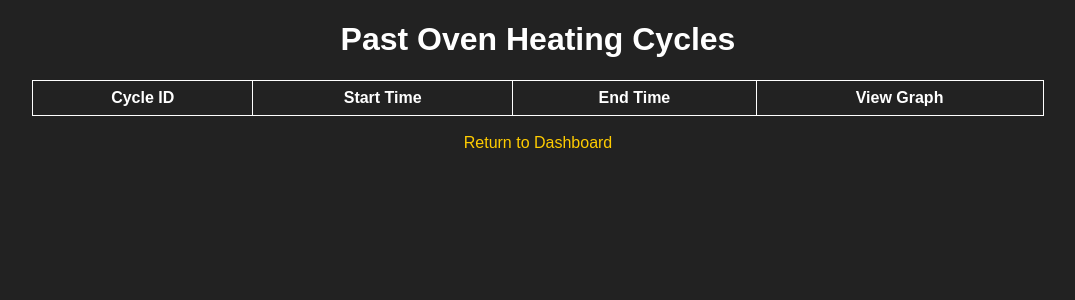
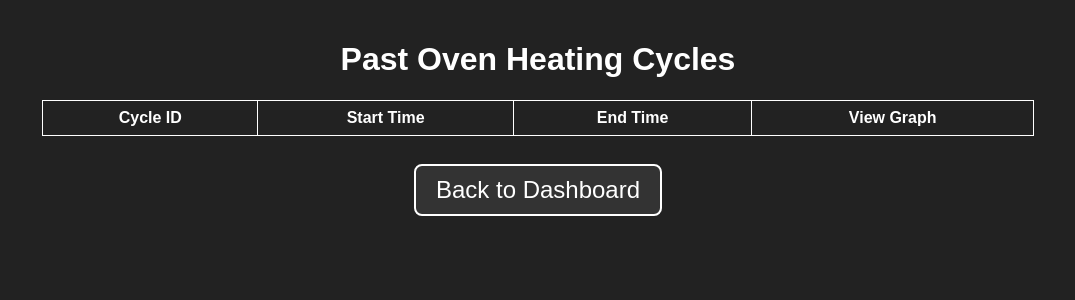
Before and after one commit to elginagain/PowderCoatController, a Flask app: page /cycles in a window 1280 px wide. Shown: the top 300 px of the page, without its empty margins (102-1177 px from the left). Run offline with Flask 3, Linux system fonts and the light colour scheme; data that the repository does not hold is empty.

Commit message:
updated app.py,  current_temp_history.html, cycles.html, and cycle_graph.html to fix an issue with the temp graph not displaying.

```diff
--- a/app.py
+++ b/app.py
@@ -4,7 +4,7 @@ import json
 import time
 import threading
 from datetime import datetime, timedelta
-from temperature_sensor import read_temperature  # Your sensor code
+from temperature_sensor import read_temperature  # Your sensor reading function
 from db import get_db, init_db  # Database helper functions
 
 app = Flask(__name__)
@@ -68,11 +68,10 @@ def end_current_cycle():
 def purge_old_cycles():
     """
     Purge old cycles so that only the last 20 completed cycles remain.
-    This function deletes both the cycles and their associated readings.
+    This deletes both cycles and their associated readings.
     """
     conn = get_db()
     cur = conn.cursor()
-    # Get cycle IDs beyond the most recent 20 (ordered by end_time descending)
     cur.execute("""
         SELECT id FROM cycles
         WHERE end_time IS NOT NULL
@@ -94,8 +93,8 @@ def purge_old_cycles():
 # -------------------------
 def temperature_logger():
     """
-    Continuously read the current temperature and, if a cycle is active,
-    write the reading (with both actual and set temperatures) to the database.
+    Continuously reads the current temperature and, if a cycle is active,
+    writes the reading (including both actual and set temperatures) to the database.
     """
     global current_cycle_id
     while True:
@@ -163,7 +162,7 @@ def toggle_light():
 def toggle_oven():
     global current_cycle_id
     config["oven_on"] = not config.get("oven_on", False)
-    # When turning on the oven, start a new cycle; when turning off, end the cycle.
+    # When turning on, start a new cycle; when turning off, end it.
     if config["oven_on"]:
         start_new_cycle()
     else:
@@ -192,7 +191,7 @@ def set_timer():
     global time_remaining, timer_running
     data = request.get_json()
     with timer_lock:
-        time_remaining = data.get("time", 0) * 60  # minutes to seconds
+        time_remaining = data.get("time", 0) * 60  # Convert minutes to seconds
         timer_running = False
         config["timer_running"] = False
         config["time_remaining"] = int(time_remaining)
@@ -221,21 +220,36 @@ def current_temperature():
     return jsonify({"current_temperature": temp})
 
 # -------------------------
-# New Routes for Graphing
+# New Routes for Graphing and Cycle Data
 # -------------------------
 @app.route('/temperature_graph')
 def temperature_graph():
-    """Page showing the live current temperature history (last 2 hours)."""
+    """Page showing live current temperature history (last 2 hours)."""
     return render_template('current_temp_history.html')
 
 @app.route('/current_temp_history')
 def current_temp_history():
     """
     Return readings for the current cycle over the last 2 hours.
-    Each record includes both the actual and set temperatures.
+    If no cycle is active, try to return data from the most recent cycle that ended within 2 hours.
+    Each record includes both actual and set temperatures.
     """
     two_hours_ago = datetime.now() - timedelta(hours=2)
-    if current_cycle_id is None:
+    cycle_id_to_use = current_cycle_id
+    if cycle_id_to_use is None:
+        # Get the most recent cycle that ended within the past 2 hours.
+        conn = get_db()
+        cur = conn.cursor()
+        cur.execute("""
+            SELECT id FROM cycles
+            WHERE end_time IS NOT NULL AND end_time >= ?
+            ORDER BY end_time DESC LIMIT 1
+        """, (two_hours_ago,))
+        row = cur.fetchone()
+        conn.close()
+        if row:
+            cycle_id_to_use = row["id"]
+    if cycle_id_to_use is None:
         return jsonify([])
     conn = get_db()
     cur = conn.cursor()
@@ -244,7 +258,7 @@ def current_temp_history():
         FROM readings
         WHERE cycle_id = ? AND timestamp >= ?
         ORDER BY timestamp ASC
-    """, (current_cycle_id, two_hours_ago))
+    """, (cycle_id_to_use, two_hours_ago))
     rows = cur.fetchall()
     conn.close()
     data = []
--- a/templates/current_temp_history.html
+++ b/templates/current_temp_history.html
@@ -23,6 +23,7 @@
       color: #fff;
       border-radius: 8px;
       text-decoration: none;
+      display: inline-block;
     }
     .button:hover {
       background: #444;
@@ -82,7 +83,6 @@
       fetch('/current_temp_history')
         .then(response => response.json())
         .then(data => {
-          // Separate the returned data into two datasets.
           const data_actual = data.map(d => ({ x: d.x, y: d.y_actual }));
           const data_set = data.map(d => ({ x: d.x, y: d.y_set }));
           tempChart.data.datasets[0].data = data_actual;
@@ -92,7 +92,7 @@
         .catch(error => console.error('Error:', error));
     }
 
-    // Update the graph every 5 seconds.
+    // Update every 5 seconds.
     setInterval(fetchCurrentHistory, 5000);
     fetchCurrentHistory();
   </script>
--- a/templates/cycles.html
+++ b/templates/cycles.html
@@ -9,6 +9,8 @@
       color: #fff;
       font-family: Arial, sans-serif;
       text-align: center;
+      margin: 0;
+      padding: 20px;
     }
     table {
       margin: auto;
@@ -20,7 +22,21 @@
       padding: 8px;
       text-align: center;
     }
-    a { color: #ffcc00; text-decoration: none; }
+    .button {
+      font-size: 24px;
+      padding: 10px 20px;
+      margin: 10px;
+      cursor: pointer;
+      background: #333;
+      border: 2px solid #fff;
+      color: #fff;
+      border-radius: 8px;
+      text-decoration: none;
+      display: inline-block;
+    }
+    .button:hover {
+      background: #444;
+    }
   </style>
 </head>
 <body>
@@ -37,11 +53,11 @@
       <td>{{ cycle['id'] }}</td>
       <td>{{ cycle['start_time'] }}</td>
       <td>{{ cycle['end_time'] }}</td>
-      <td><a href="/cycles/{{ cycle['id'] }}">View</a></td>
+      <td><a href="/cycles/{{ cycle['id'] }}" class="button">View</a></td>
     </tr>
     {% endfor %}
   </table>
   <br>
-  <a href="/">Return to Dashboard</a>
+  <a href="/" class="button">Back to Dashboard</a>
 </body>
 </html>
```
Also changed, not shown: templates/cycle_graph.html (+19 -2 lines).
